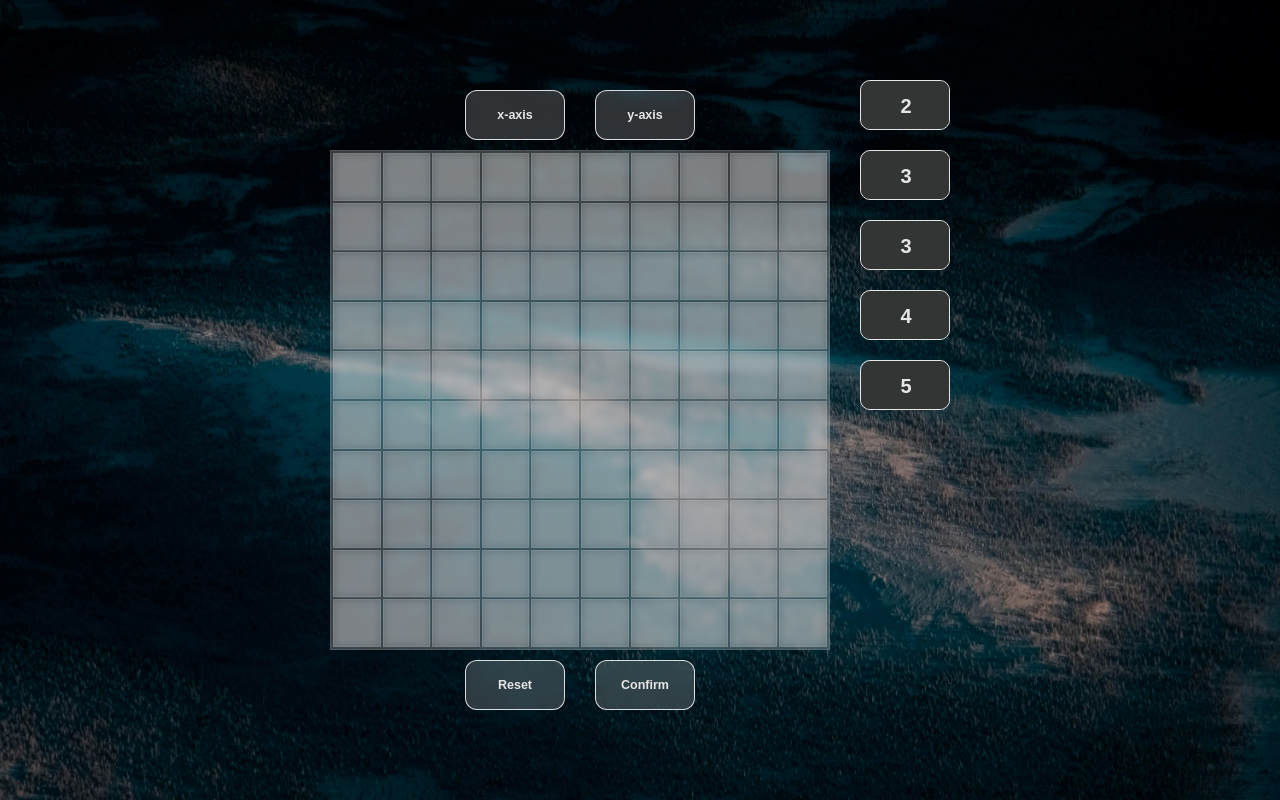
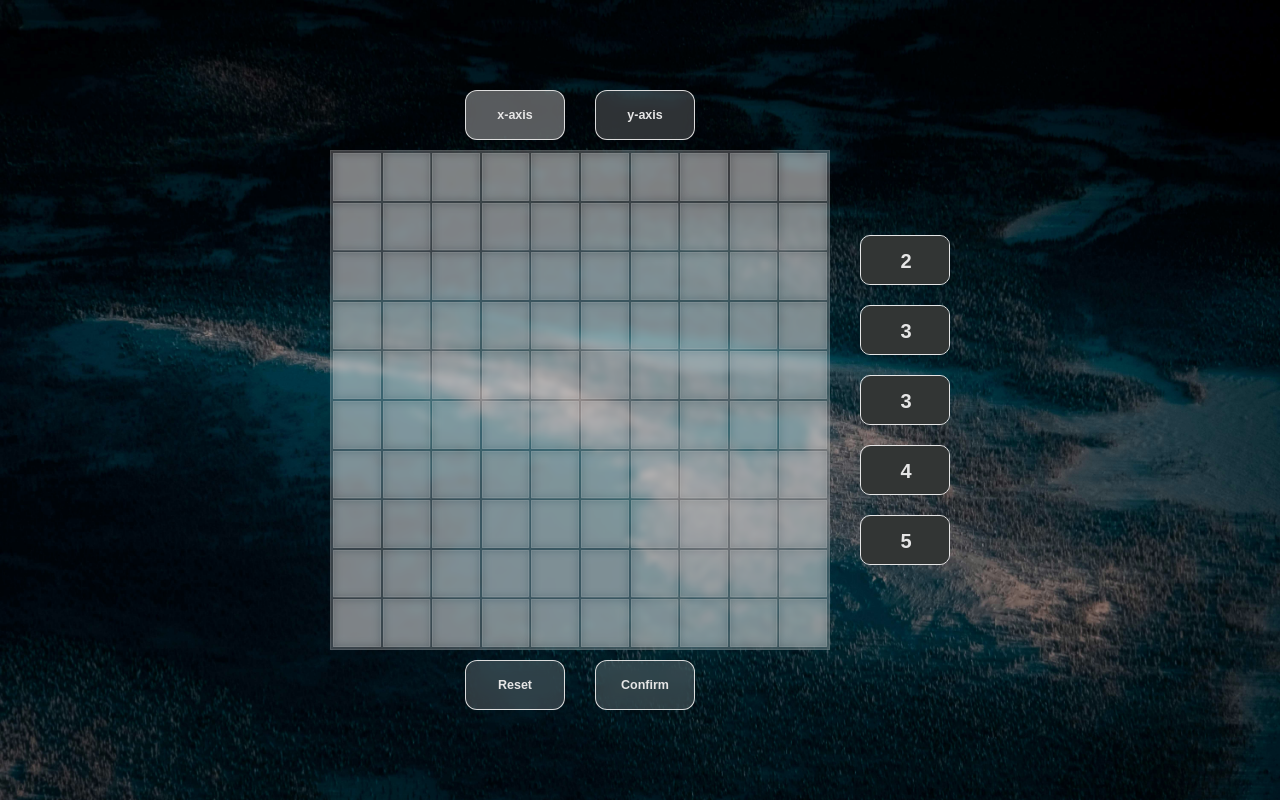
Before and after one commit to nguyensieu-gmer/battle-ship, a website built with webpack: page src/template.html in a window 1280 px wide. Built offline with nearby package versions, Linux system fonts and the light colour scheme.

Commit message:
Add clicked class to show exactly whether x axis or y axis are being activate

```diff
--- a/src/render.js
+++ b/src/render.js
@@ -16,6 +16,7 @@ class Render {
     const axisArea = document.createElement('div');
     axisArea.classList.add('decision_area');
     const x_axis = document.createElement('button');
+    x_axis.classList.add('clicked');
     x_axis.textContent = 'x-axis';
     x_axis.id = 'x_axis';
     x_axis.dataset.axis = true;
--- a/src/style.css
+++ b/src/style.css
@@ -202,6 +202,7 @@ html {
 }
 .ships_area {
   display: flex;
+  justify-content: center;
   flex-direction: column;
   gap: 2rem;
 }
@@ -285,3 +286,7 @@ button:hover {
   gap: 15px;
   text-align: center;
 }
+
+button.clicked {
+  background: rgba(255, 255, 255, 0.383); /* màu trắng mờ */
+}
```
